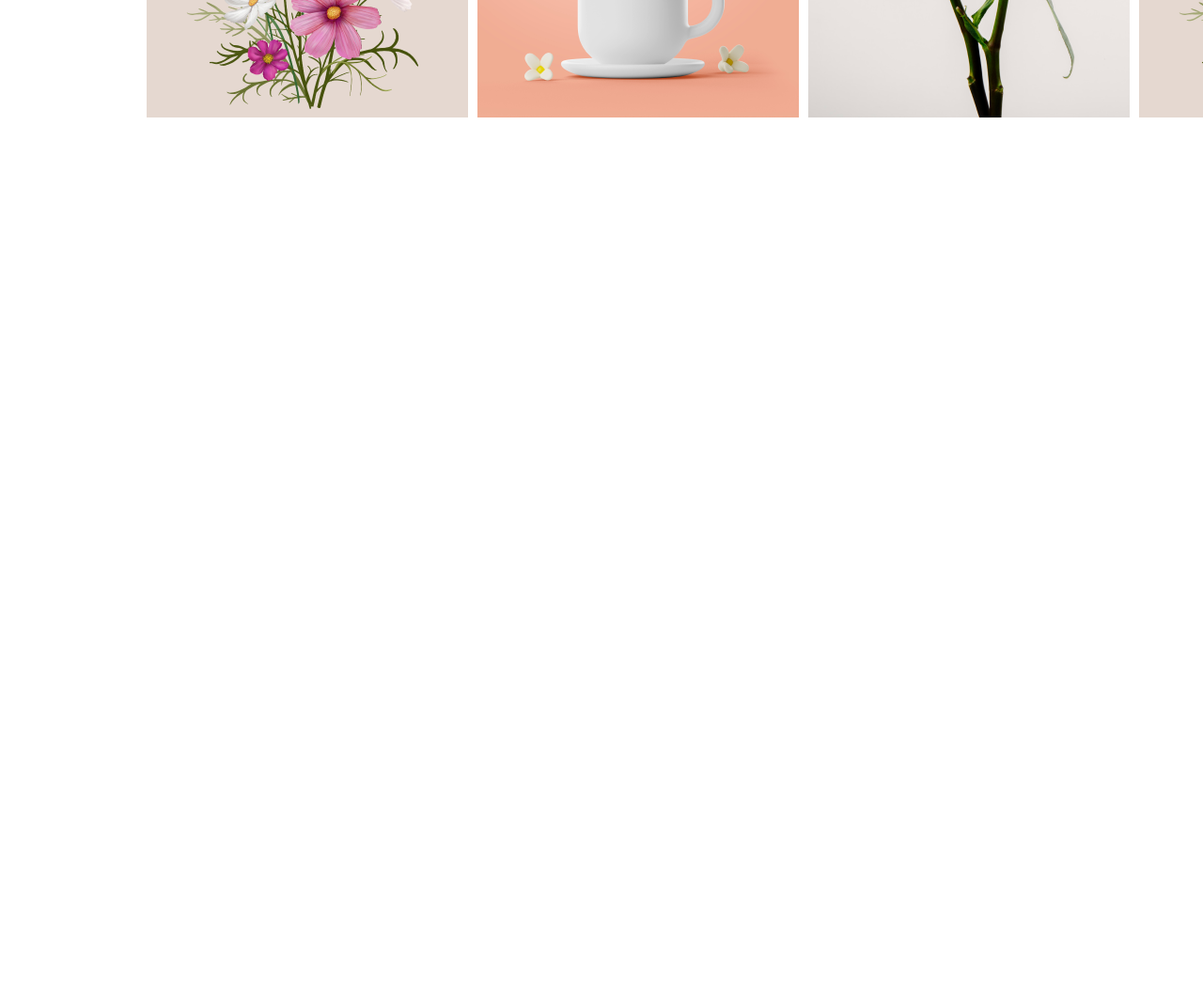
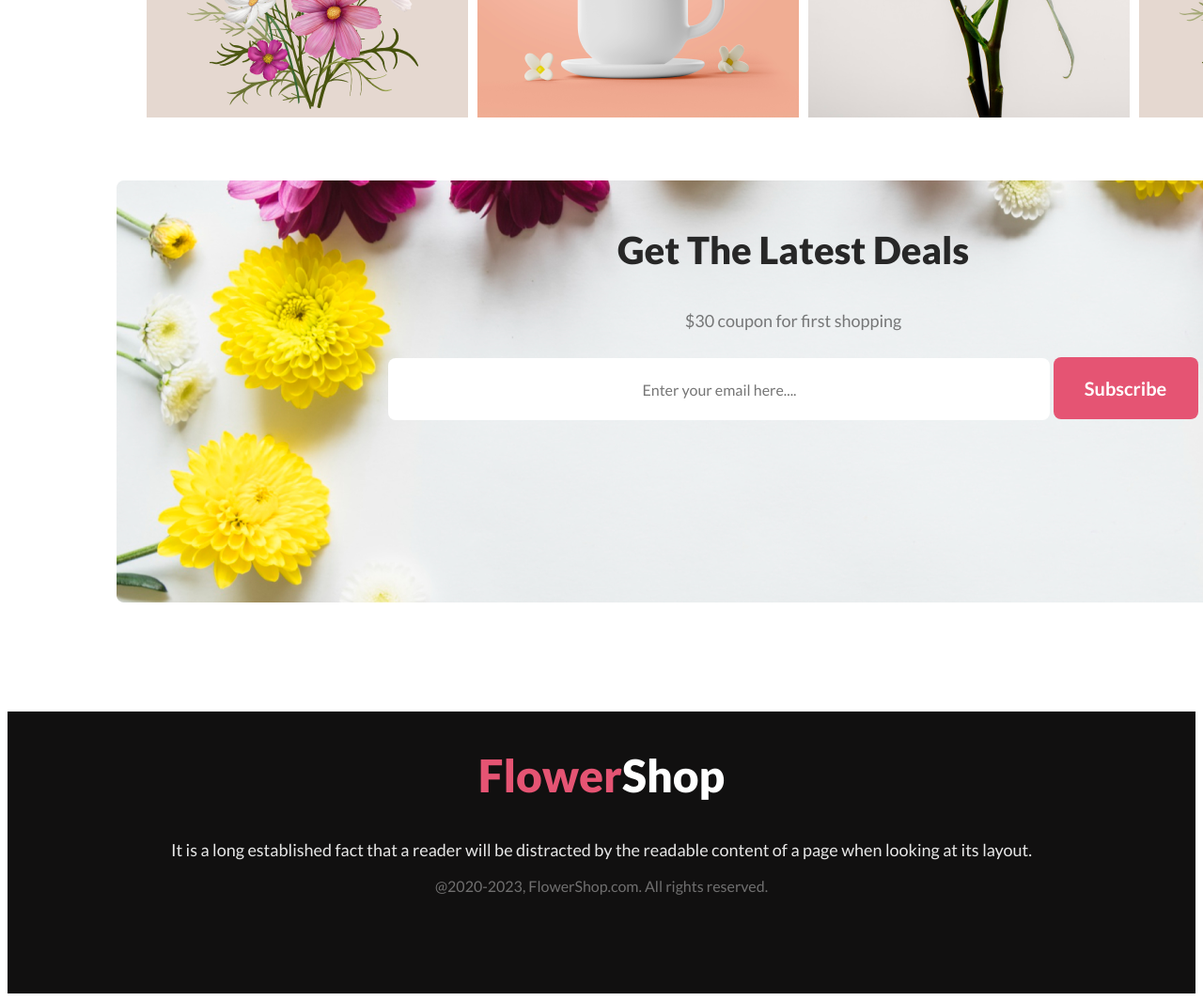
Before and after one commit to Haider3966/Flower-shop-website, a plain HTML site: page index.html in a window 1280 px wide. Shown: the part 4220-5285 px from the top of the page at 94% size. Before the commit the page ends 4520 px from the top, so only its background shows below. Drawn offline with Linux system fonts and the light colour scheme.

Commit message:
added the footer section

```diff
--- a/index.html
+++ b/index.html
@@ -85,9 +85,30 @@
             <p><img src="images/Rectangle 6.png" alt=""></p>
             <p><img src="images/Rectangle 4.png" alt=""></p>
         </div>
+        <section class="deals">
+            <div class="latest-deals">
+                <h1 class="titles-styl">Get The Latest Deals</h1>
+                <p class="p-styl">$30 coupon for first shopping</p>
+
+            </div>
+            <div class="form">
+                <form class="Subscribes" action="">
+                    <input class="form-styl" type="text" placeholder="Enter your email here....">
+
+                    <input class="Subscribes-styl" type="Subscribe" value="Subscribe">
+                </form>
+            </div>
+        </section>
     </main>
     <footer>
+       <section class="footer-title">
+          <div class="footer-style">
+            <h1 class="header-ttle"><span class="h-2t1">Flower</span><span class="h-t2">Shop</span></h1>
+            <p class="footer-ps">It is a long established fact that a reader will be distracted by the readable content of a page when looking at its layout.</p>
+            <p class="reserved">@2020-2023, FlowerShop.com. All rights reserved. </p>
+          </div>
 
-    </footer>
+     </section>
+</footer>
 </body>
 </html>
--- a/styles/style.css
+++ b/styles/style.css
@@ -231,19 +231,143 @@ main-e {
 
 }
 
-.ins-desc{
+.ins-desc {
     color: rgba(39, 39, 39, 0.60);
-text-align: center;
-font-family: Lato;
-font-size: 18px;
-font-style: normal;
-font-weight: 200px;
+    text-align: center;
+    font-family: Lato;
+    font-size: 18px;
+    font-style: normal;
+    font-weight: 200px;
 }
 
-.flower-list{
+.flower-list {
     display: flex;
     gap: 10px;
     margin: 48px;
     padding-top: 48px;
-    padding:auto;
+    padding: auto;
 }
+
+.titles-styl {
+    color: #272727;
+    text-align: center;
+    font-family: Lato;
+    font-size: 40px;
+    font-style: normal;
+    font-weight: 800;
+
+}
+
+.p-styl {
+    color: rgba(39, 39, 39, 0.60);
+    text-align: center;
+    font-family: Lato;
+    font-size: 18px;
+
+
+}
+
+
+
+.deals {
+    margin: 16px;
+    background: url(/images/Rectangle\ 9.png);
+    width: 1440px;
+    height: 449px;
+    flex-shrink: 0;
+}
+
+.latest-deals {
+    padding: 10px;
+}
+
+.Subscribes {
+    color: rgba(39, 39, 39, 0.60);
+    text-align: center;
+    font-family: Lato;
+    font-size: 16px;
+    font-style: normal;
+    font-weight: 400;
+    line-height: normal;
+
+}
+
+.form-styl {
+    width: 700px;
+    height: 64px;
+    flex-shrink: 0;
+    border-radius: 8px;
+    background: #FFF;
+    color: rgba(39, 39, 39, 0.60);
+    text-align: center;
+    font-family: Lato;
+    font-size: 16px;
+    font-style: normal;
+    font-weight: 400;
+    border: 0;
+
+}
+
+.Subscribes-styl {
+    width: 150px;
+    height: 64px;
+    border-radius: 8px;
+    background: #E55473;
+    color: #FFF;
+    font-family: Lato;
+    font-size: 20px;
+    font-weight: 700;
+    text-align: center;
+    border: 0px;
+
+}
+
+.footer-title{
+     justify-content: center;
+     display: flex;
+
+
+}
+.footer-style {
+    background: #111010;
+    width: 1922px;
+    height: 300px;
+    text-align: center;
+}
+
+.header-ttle {
+    color: #E55473;
+    font-family: Lato;
+    font-size: 48px;
+    font-style: normal;
+    font-weight: 800;
+
+}
+
+.h-t2 {
+    color:#FFF;
+    font-family: Lato;
+    font-size: 48px;
+    font-style: normal;
+    font-weight: 800;
+    line-height: normal;
+}
+
+.footer-ps{
+
+    color: rgba(255, 255, 255, 0.90);
+    font-family: Lato;
+    font-size: 18px;
+    font-style: normal;
+    font-weight: 400; */
+
+}
+.reserved{
+    color: rgba(255, 255, 255, 0.40);
+text-align: center;
+font-family: Lato;
+font-size: 16px;
+font-style: normal;
+font-weight: 400;
+line-height: normal;
+}
```
